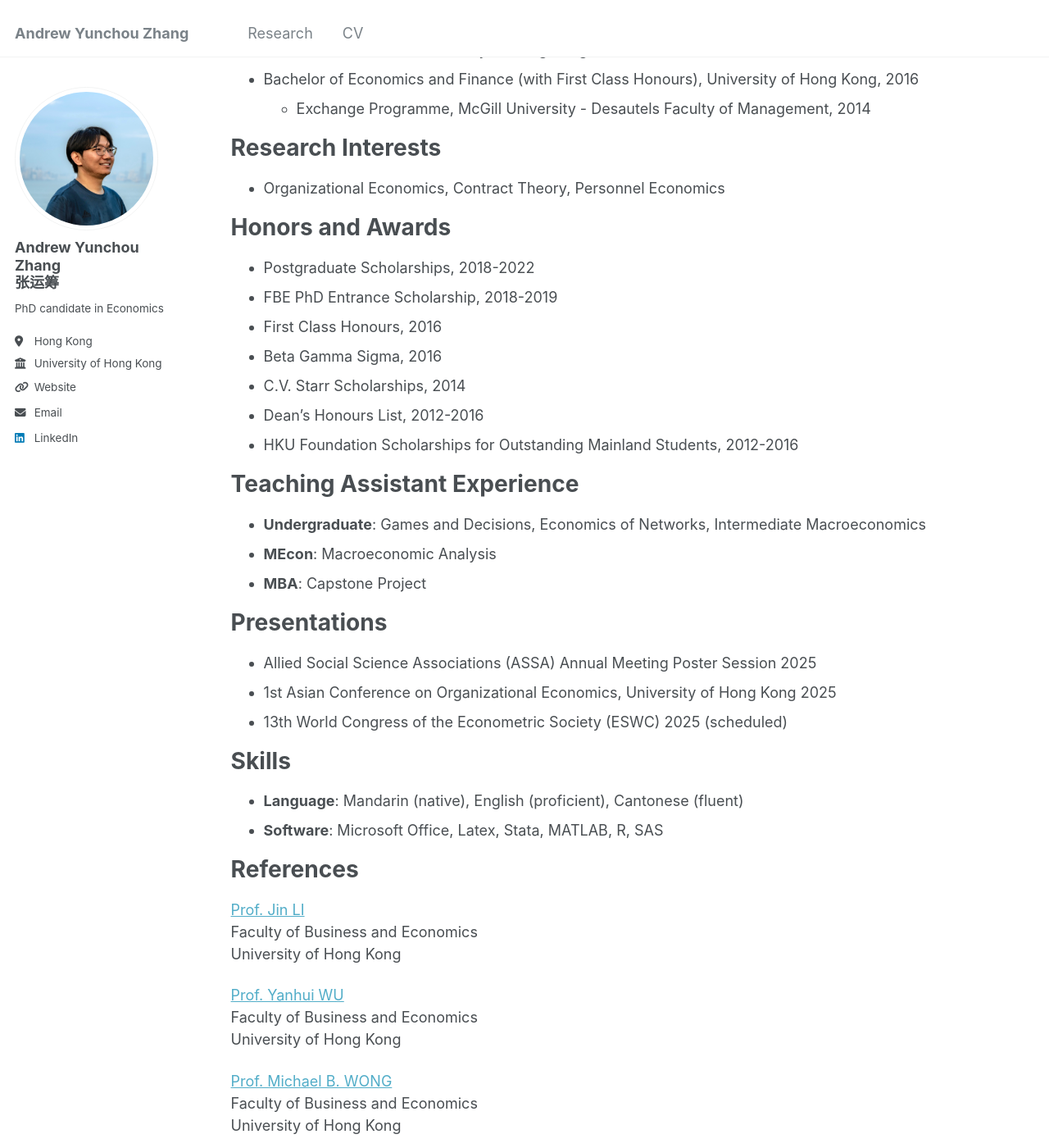
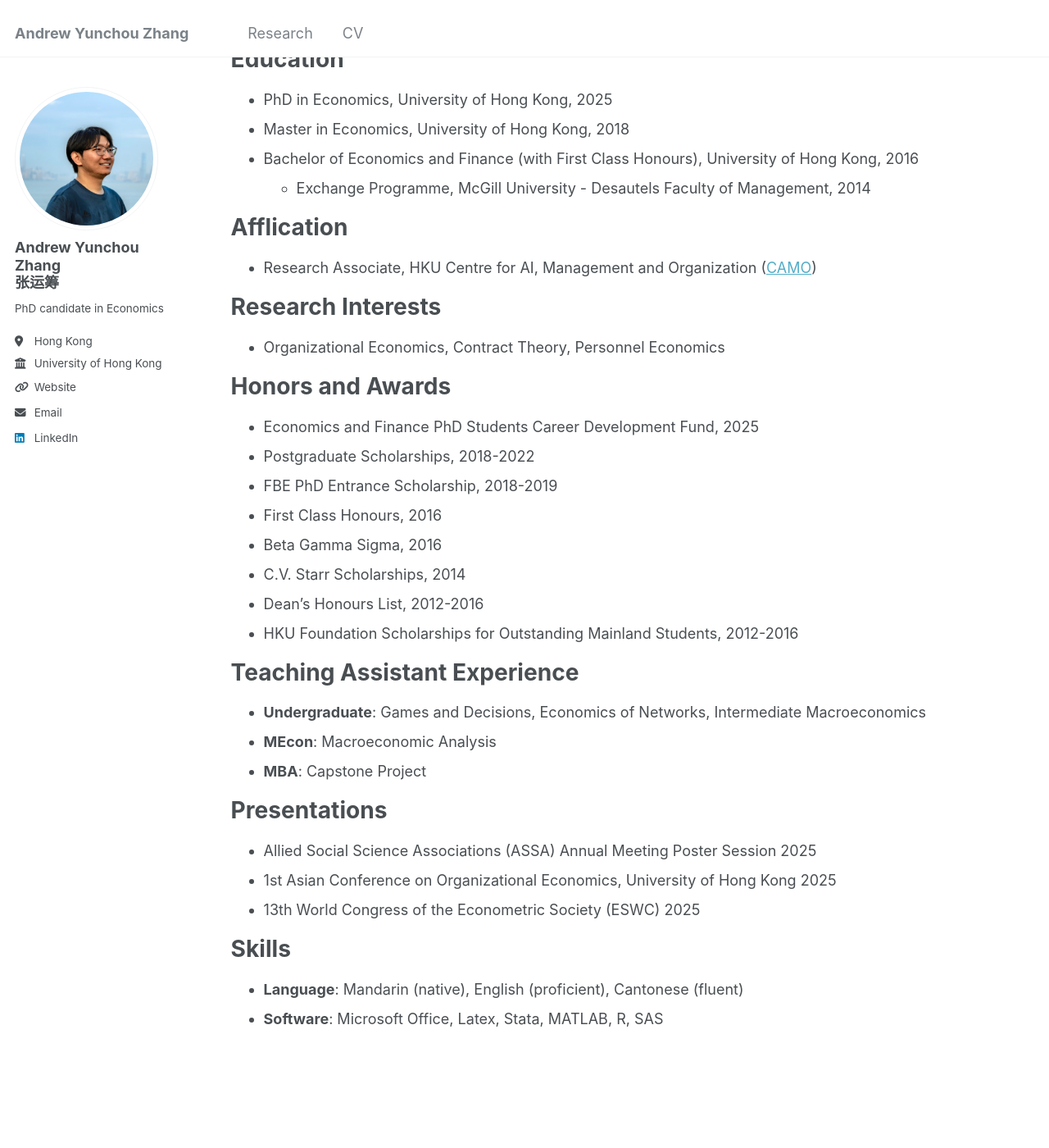
Before and after one commit to Andrew-YC-Zhang/andrew-yc-zhang.github.io, a Jekyll site: the page built from _pages/cv.md, in a window 1280 px wide and 1400 px high, scrolled down 345 px. Shown: the whole window at 82% size. Built offline with Jekyll 4.4.1, drawn with Linux system fonts in a browser that asks for light colours.

Commit message:
Update cv.md

```diff
--- a/_pages/cv.md
+++ b/_pages/cv.md
@@ -16,12 +16,20 @@ redirect_from:
 
 <br>
 
+Employment
+======
+* Postdoctoral Researcher, Goethe University Frankfurt, 2026 -
+
 Education
 ======
-* PhD in Economics, University of Hong Kong, 2025 (expected)
+* PhD in Economics, University of Hong Kong, 2025
 * Master in Economics, University of Hong Kong, 2018
 * Bachelor of Economics and Finance (with First Class Honours), University of Hong Kong, 2016
   * Exchange Programme, McGill University - Desautels Faculty of Management, 2014
+
+Afflication
+======
+* Research Associate, HKU Centre for AI, Management and Organization ([CAMO](https://camo.hku.hk/))
 
 Research Interests
 ======
@@ -29,6 +37,7 @@ Research Interests
 
 Honors and Awards
 ======
+* Economics and Finance PhD Students Career Development Fund, 2025
 * Postgraduate Scholarships, 2018-2022
 * FBE PhD Entrance Scholarship, 2018-2019
 * First Class Honours, 2016
@@ -47,24 +56,9 @@ Presentations
 ======
 * Allied Social Science Associations (ASSA) Annual Meeting Poster Session 2025
 * 1st Asian Conference on Organizational Economics, University of Hong Kong 2025
-* 13th World Congress of the Econometric Society (ESWC) 2025 (scheduled)
-
+* 13th World Congress of the Econometric Society (ESWC) 2025
 
 Skills
 ======
 * **Language**: Mandarin (native), English (proficient), Cantonese (fluent)
 * **Software**: Microsoft Office, Latex, Stata, MATLAB, R, SAS
-
-References
-======
-[Prof. Jin LI](https://www.hkubs.hku.hk/people/jin-li) <br>
-Faculty of Business and Economics <br>
-University of Hong Kong <br>
-
-[Prof. Yanhui WU](https://www.hkubs.hku.hk/people/yanhui-wu) <br>
-Faculty of Business and Economics <br>
-University of Hong Kong <br>
-
-[Prof. Michael B. WONG](https://www.hkubs.hku.hk/people/michael-b-wong/) <br>
-Faculty of Business and Economics <br>
-University of Hong Kong
```
